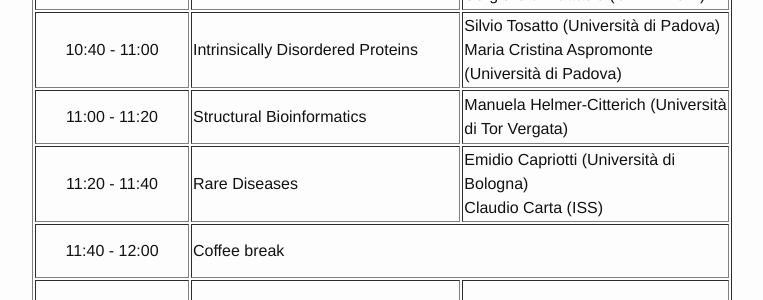
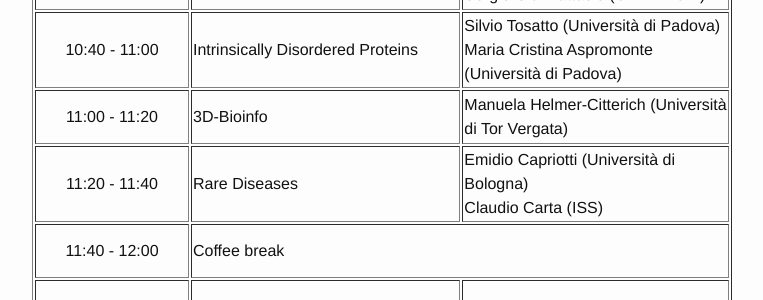
Before and after one commit to ELIXIR-IIB-training/website, a Jekyll site: the page built from _posts/2023-11-27-All_Hands_2023.md, in a window 1280 px wide and 900 px high, scrolled down 3568 px. Shown: the part 152-452 px from the top of the window, without its empty margins (238-1001 px from the left). Built offline with Jekyll 4.4.1, drawn with Linux system fonts in a browser that asks for light colours; part of the change alters nothing that is shown.

Commit message:
Update 2023-11-27-All_Hands_2023.md

```diff
--- a/_posts/2023-11-27-All_Hands_2023.md
+++ b/_posts/2023-11-27-All_Hands_2023.md
@@ -65,10 +65,10 @@ The event will be followed by two parallel workshops on 28th - 29th November 202
 ### ELIXIR Italy AHM Programme
 <table border="1" width="700">
   <tr>
-    <td colspan="4" align=center><h3> Day 1 - 27th November 2023</h3></td>
+    <td colspan="3" align=center><h3> Day 1 - 27th November 2023</h3></td>
   </tr>
    <tr>
-   <td td colspan="4" align=center> <h4>ELIXIR Italy AHM 2023 - Chair: Graziano Pesole</h4> </td>
+   <td td colspan="3" align=center> <h4>ELIXIR Italy AHM 2023 - Chair: Graziano Pesole</h4> </td>
   </tr>
   <tr>
     <td height="50" width="150" align=center> 14:00 - 14:20</td>
@@ -101,7 +101,7 @@ The event will be followed by two parallel workshops on 28th - 29th November 202
     <td height="50"> Federico Zambelli (Università di Milano, ELIXIR-IT Technical Coordinator)</td>
    </tr>
    <tr>
-   <td td colspan="4" align=center> <h4>ELIXIR Italy Training Platforms - Chair: Federico Zambelli </h4> </td>
+   <td td colspan="3" align=center> <h4>ELIXIR Italy Training Platforms - Chair: Federico Zambelli </h4> </td>
    </tr>
    <tr>
     <td height="50" width="150" align=center>16:00 - 16:15</td>
@@ -136,13 +136,13 @@ The event will be followed by two parallel workshops on 28th - 29th November 202
 
   <tr>
    <td height="50" width="150" align=center>18:00 - 20:15</td>
-   <td colspan="4"><h4>ELIXIR Italy General Assembly</h4>
+   <td colspan="3"><h4>ELIXIR Italy General Assembly</h4>
    Venue: Sala Ambrosia - Casa dell’Aviatore - Viale dell’Università, 20 - Rome
    </td>
   </tr>
 
   <tr>
-   <td colspan="4" align=center><h3>Day 2 - 28th November 2023</h3></td>
+   <td colspan="3" align=center><h3>Day 2 - 28th November 2023</h3></td>
   </tr>
   <tr>
    <td height="50" width="150" align=center>09:00 - 09:30</td>
@@ -156,7 +156,7 @@ The event will be followed by two parallel workshops on 28th - 29th November 202
   </tr>
 
   <tr>
-   <td td colspan="4" align=center><h4> ELIXIR Italy Communities - Chair: Alessandro Cestaro </h4></td>
+   <td td colspan="3" align=center><h4> ELIXIR Italy Communities - Chair: Alessandro Cestaro </h4></td>
   </tr>
 
   <tr>
@@ -181,7 +181,7 @@ The event will be followed by two parallel workshops on 28th - 29th November 202
   </tr>
    <tr>
     <td height="50" width="150" align=center>11:00 - 11:20</td>
-    <td height="50">Structural Bioinformatics</td>
+    <td height="50">3D-Bioinfo</td>
     <td height="50"> Manuela Helmer-Citterich (Università di Tor Vergata)</td>
   </tr>
    <tr>
```
